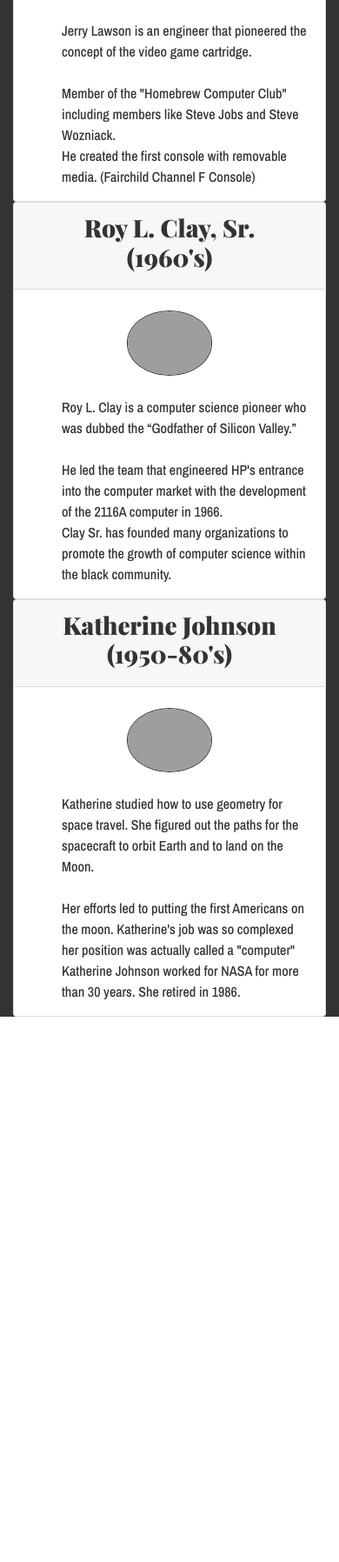
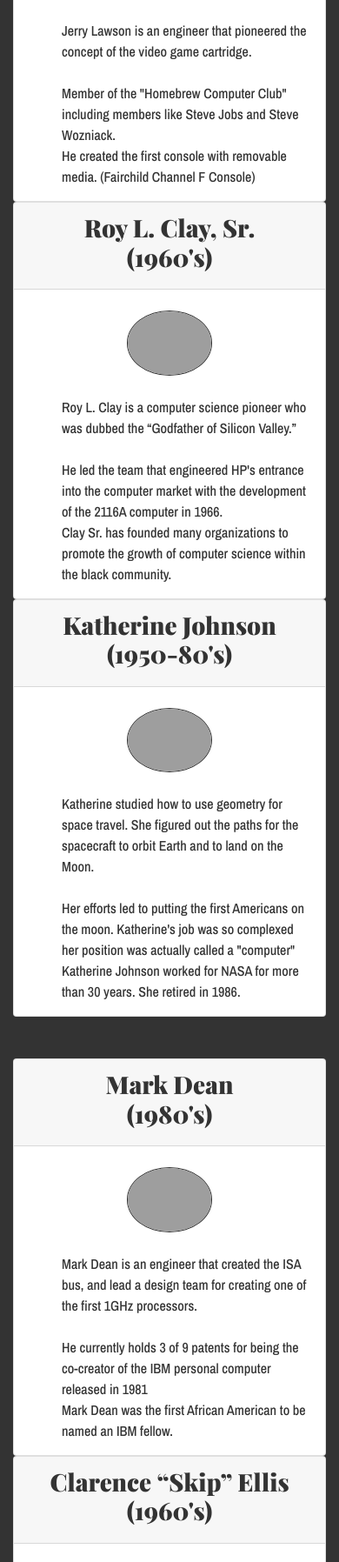
Before and after one commit to MrRassoules/Capstone, a Django app: page /history/ in a window 390 px wide. Shown: the part 460-2256 px from the top of the page at 87% size. Before the commit the page ends 1629 px from the top, so only its background shows below. Run offline with Django 3.2, Linux system fonts and the light colour scheme; some libraries are stand-ins or nearby versions; grey boxes are pictures that could not be loaded.

Commit message:
completed history page and fixed broken nav link

```diff
--- a/Capstone/SeniorCapstone/myapp/views.py
+++ b/Capstone/SeniorCapstone/myapp/views.py
@@ -5,7 +5,6 @@ from django.shortcuts import render
 from django.http import HttpResponse
 from django.views.generic.list import ListView
 from myapp.models import StateDemographic
-from django.core import serializers
 import json
 
 # Create your views here.
@@ -21,7 +20,7 @@ def statistics(request):
     if request.method == 'POST':
         selected_state = state_demographics.filter(state = request.POST.get('state_list')).first()
         context.update({
-            'selected_state' : selected_state
+            'selected_state' : selected_state,
         })
 
     # Render the page
--- a/Capstone/SeniorCapstone/templates/default-head.html
+++ b/Capstone/SeniorCapstone/templates/default-head.html
@@ -27,7 +27,7 @@
         <div class="navbar-collapse collapse w-100 order-1 order-md-0 dual-collapse2">
             <ul class="navbar-nav mr-auto center">
                 <li class="nav-item active">
-                    <a class="nav-link archivo white" href="#">History</a>
+                    <a class="nav-link archivo white" href="/history/">History</a>
                 </li>
             </ul>
         </div>
--- a/Capstone/SeniorCapstone/templates/history.html
+++ b/Capstone/SeniorCapstone/templates/history.html
@@ -65,4 +65,56 @@
         </div>
     </div>
 </div>
+<br />
+<br />
+
+<!-- SECOND ROW -->
+
+<div class="container">
+    <div class="row">
+        <div class="col-sm">
+            <div class="card">
+                <div class="card-header">
+                    <h3 class="black Playfair center">Mark Dean <br /> (1980's)</h3>
+                </div>
+                <div class="container">
+                    <br />
+                    <center>
+                        <img src="https://www.invent.org/sites/default/files/styles/inductee_detail_media/public/inductees/38-master_0.jpg?h=754009f3&itok=hc9vZuQ1" id="mark-dean-portrait" alt="jerry-lawson-portrait" />
+                    </center>
+                    <br />
+                    <ul style="list-style: none;">
+                        <li class="archivo black">Mark Dean is an engineer that created the ISA bus, and lead a design team for creating one of the first 1GHz processors.</li>
+                        <br />
+                        <li class="archivo black">He currently holds 3 of 9 patents for being the co-creator of the IBM personal computer released in 1981</li>
+                        <li class="archivo black">Mark Dean was the first African American to be named an IBM fellow.</li>
+                    </ul>
+                </div>
+            </div>
+        </div>
+        <div class="col-sm">
+            <div class="card">
+                <div class="card-header">
+                    <h3 class="black Playfair center">Clarence “Skip” Ellis <br />(1960's)</h3>
+                </div>
+                <div class="container">
+                    <br />
+                    <center>
+                        <img src="https://ws.engr.illinois.edu/sitemanager/viewphoto.aspx?id=9149" id="skip-ellis" alt="roy-clay-portrait">
+                    </center>
+                    <br />
+                    <ul style="list-style: none;">
+                        <li class="archivo black">Clarence "Skip" Ellis was the first African American to earn a Ph.D in Computer Science!</li>
+                        <br />
+                        <li class="archivo black">He graduated from the University of Colorado at Boulder.</li>
+                        <li class="archivo black">Skip Ellis was also the first African American to be elected a fellow to the Association of Computing Machinery (ACM)</li>
+                    </ul>
+                </div>
+            </div>
+        </div>
+        <div class="col-sm">
+        </div>
+    </div>
+</div>
+<br />
 {% endblock %}
--- a/Capstone/SeniorCapstone/templates/statedemographic_list.html
+++ b/Capstone/SeniorCapstone/templates/statedemographic_list.html
@@ -53,7 +53,8 @@
                 <p class="archivo no-bottom-space demographic_text">White Population Percentage: {{ selected_state.white_population_percentage|mul:"100" }}%</p>
                 <p class="archivo no-bottom-space demographic_text">White Population Amount: {{ selected_state.white_population_raw_amount }}</p>
             </div>
-            <div class="col-sm"></div>
+            <div class="col-sm">
+            </div>
         </div>
     </div>
     {% endif %}
--- a/Capstone/SeniorCapstone/templates/static/css/main.css
+++ b/Capstone/SeniorCapstone/templates/static/css/main.css
@@ -112,3 +112,15 @@ canvas{
     border-radius: 50%;
     border: 1px solid #333;
 }
+#mark-dean-portrait{
+    max-width: 30%;
+    max-height: 30%;
+    border-radius: 50%;
+    border: 1px solid #333;
+}
+#skip-ellis{
+    max-width: 50%;
+    max-height: 50%;
+    border-radius: 50%;
+    border: 1px solid #333;
+}
```
